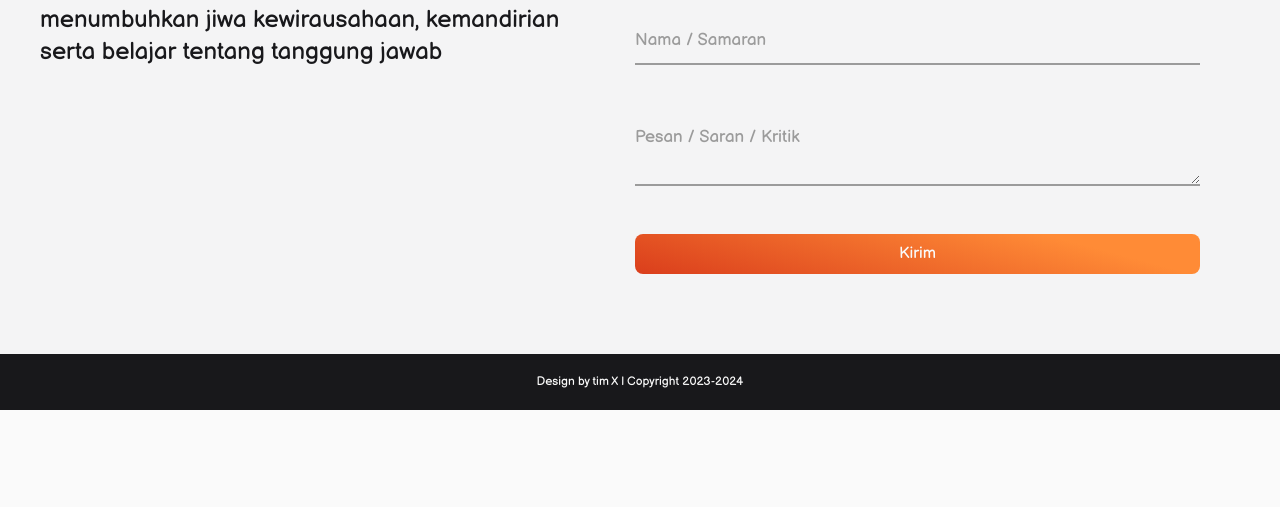
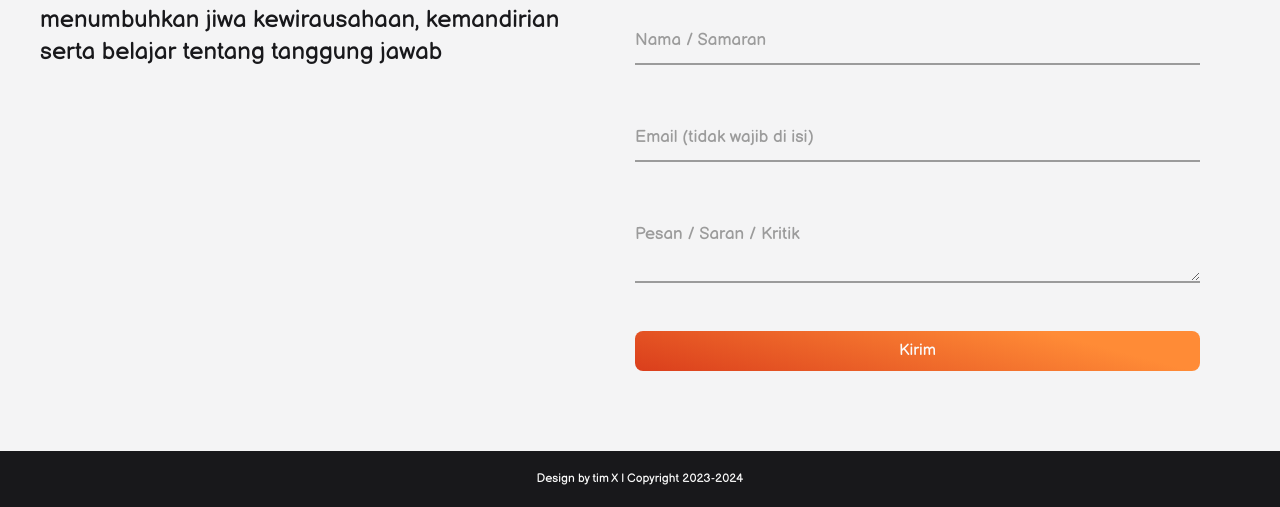
Before and after one commit to artworkhex/KOSmecone, a website: page about.html in a window 1280 px wide. Shown: the part 2711-3218 px from the top of the page. Before the commit the page ends 3121 px from the top, so only its background shows below. Drawn offline with nearby package versions, Linux system fonts and the light colour scheme; some packages are replaced by stand-ins of ours; a script that the page names is missing.

Commit message:
Add files via upload

```diff
--- a/about.html
+++ b/about.html
@@ -271,12 +271,12 @@
                     <label for="name" class="form__label">Nama / Samaran</label>
                 </div>
                 <!-- email -->
-                <!-- <div class="relative pt-4 w-[100%] field mt-10">
+                <div class="relative pt-4 w-[100%] field mt-10">
                     <input type="email" id="email" name="Email"
                         class="form__field  bg-transparent w-[100%] pt-2 text-zinc-900 dark:text-zinc-50 "
                         placeholder="Email" required="required">
-                    <label for="email" class="form__label">email</label>
-                </div> -->
+                    <label for="email" class="form__label">Email (tidak wajib di isi)</label>
+                </div>
                 <div class="relative pt-4 w-[100%] field mt-10">
                     <textarea type="text" name="Pesan"
                         class="form__field   bg-transparent w-[100%] pt-2 text-zinc-900 dark:text-zinc-50 "
```
